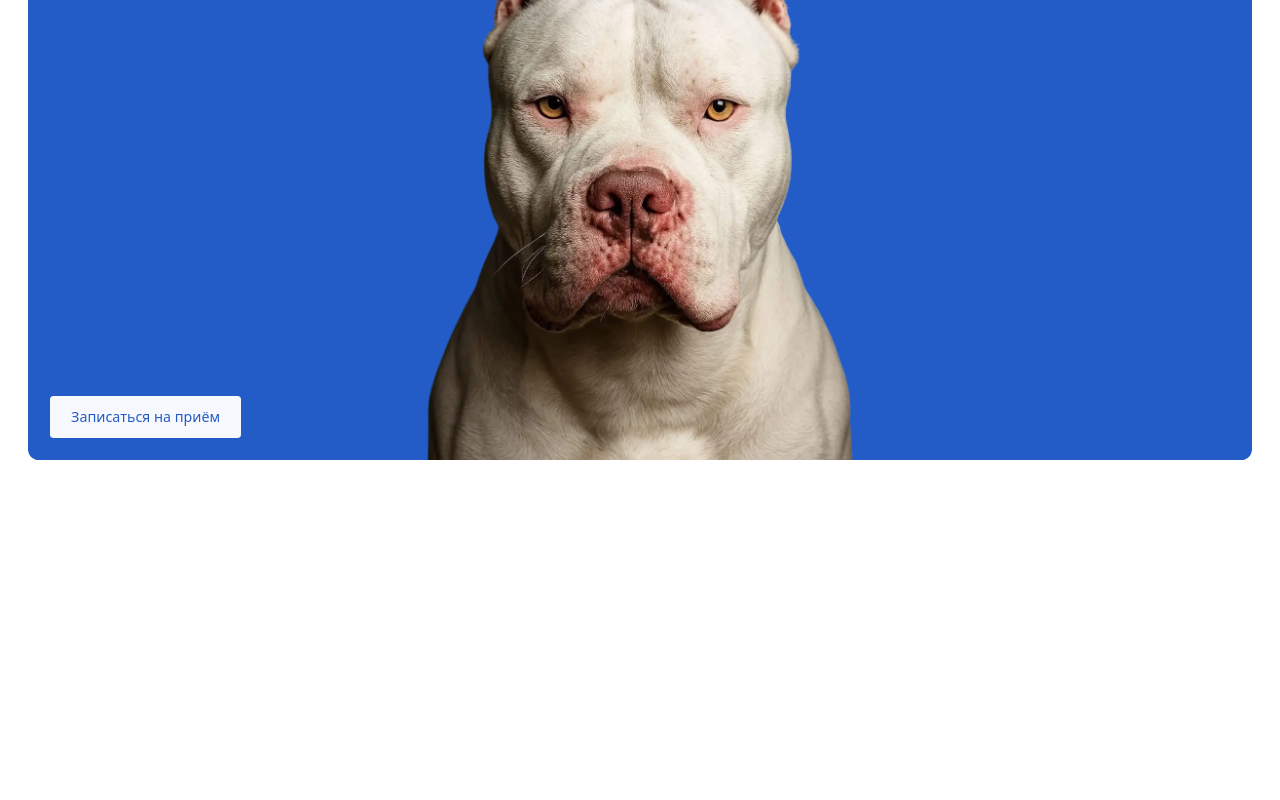
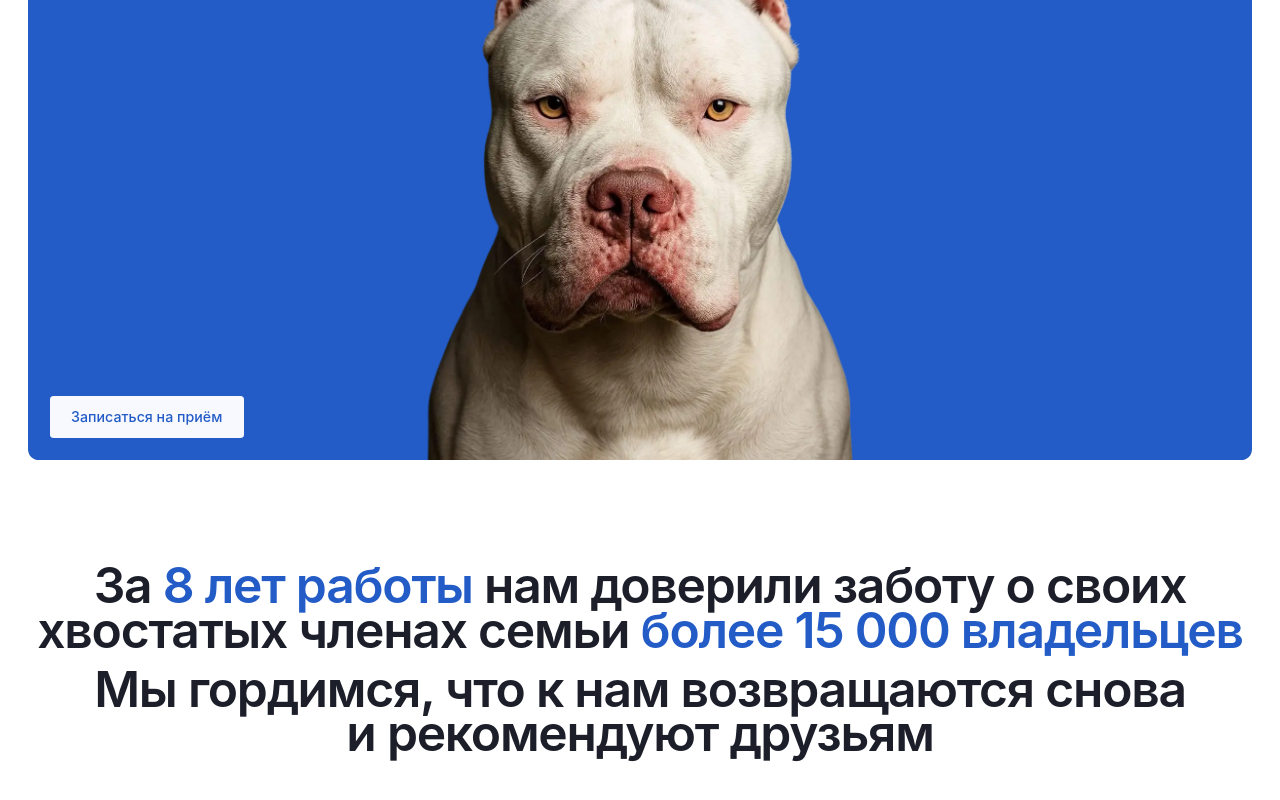
Before and after one commit to efimov-vet-clinic/vet-clinic, a Nuxt app: page / in a window 1280 px wide. Shown: the part 326-1126 px from the top of the page. Before the commit the page ends 800 px from the top, so only its background shows below. Built offline with nearby package versions, Linux system fonts and the light colour scheme.

Commit message:
feat: create about section

```diff
--- a/app/app.vue
+++ b/app/app.vue
@@ -8,5 +8,7 @@ import "~/assets/styles/main.css";
       <Header />
       <HeroSection />
     </div>
+
+    <AboutSection />
   </div>
 </template>
--- a/app/assets/styles/main.css
+++ b/app/assets/styles/main.css
@@ -2,6 +2,7 @@
 
 html,
 body {
+  font-family: "Inter", sans-serif;
   font-size: calc(10 / 1440 * 100vw);
   color: var(--primary);
 
--- /dev/null
+++ b/app/components/sections/AboutSection.vue
@@ -0,0 +1,17 @@
+<template>
+  <section class="w-full px-[1.6rem] md:px-[3.2rem] h-full py-[10rem]">
+    <div
+      class="flex flex-col gap-[1.6rem] text-[3.2rem]/[90%] md:text-[5.6rem]/[90%] text-center font-semibold tracking-tight text-[--primary]"
+    >
+      <p>
+        За&nbsp;<span class="text-[--accent]">8&nbsp;лет работы</span> нам
+        доверили заботу о&nbsp;своих хвостатых членах семьи
+        <span class="text-[--accent]">более 15&nbsp;000 владельцев</span>
+      </p>
+      <p>
+        Мы&nbsp;гордимся, что к&nbsp;нам возвращаются снова и&nbsp;рекомендуют
+        друзьям
+      </p>
+    </div>
+  </section>
+</template>
--- a/nuxt.config.ts
+++ b/nuxt.config.ts
@@ -15,5 +15,5 @@ export default defineNuxtConfig({
     telegramChatId: "",
   },
 
-  modules: ["@nuxtjs/tailwindcss", "@nuxt/image"],
+  modules: ["@nuxtjs/tailwindcss", "@nuxt/image", "@nuxt/fonts"],
 });
```
